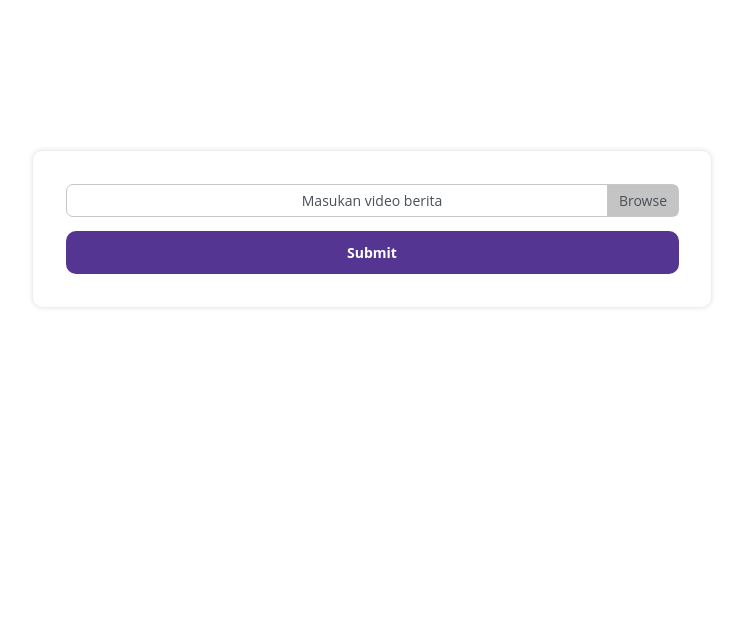
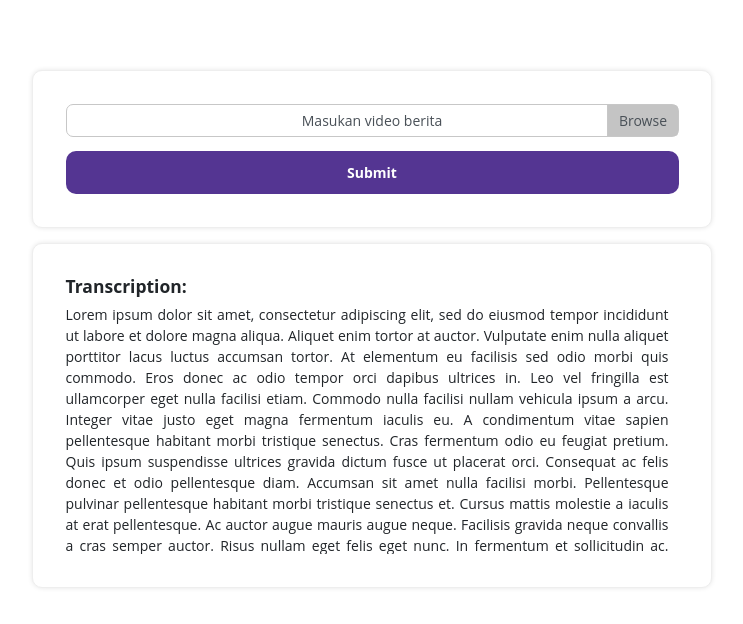
Before and after one commit to moalghifari/automatic-subtitle-generation-client, a React (Create React App) app: page / in a window 1280 px wide. Shown: the top 624 px of the page, without its empty margins (268-1011 px from the left). Built offline with nearby package versions, Linux system fonts and the light colour scheme.

Commit message:
Add transcription card

```diff
--- a/src/App.js
+++ b/src/App.js
@@ -82,6 +82,24 @@ const App = () => {
           </div>
         </Card>
       </div>
+      <div className="transcription-card">
+        <Card body>
+          <div className="transcription-block">
+            <h5 className="text-left text-bold">
+              Transcription:
+            </h5>
+            <div className="transcription">
+              <p>
+                Lorem ipsum dolor sit amet, consectetur adipiscing elit, sed do eiusmod tempor incididunt ut labore et dolore magna aliqua. Aliquet enim tortor at auctor. Vulputate enim nulla aliquet porttitor lacus luctus accumsan tortor. At elementum eu facilisis sed odio morbi quis commodo. Eros donec ac odio tempor orci dapibus ultrices in. Leo vel fringilla est ullamcorper eget nulla facilisi etiam. Commodo nulla facilisi nullam vehicula ipsum a arcu. Integer vitae justo eget magna fermentum iaculis eu. A condimentum vitae sapien pellentesque habitant morbi tristique senectus. Cras fermentum odio eu feugiat pretium. Quis ipsum suspendisse ultrices gravida dictum fusce ut placerat orci.
+                Consequat ac felis donec et odio pellentesque diam. Accumsan sit amet nulla facilisi morbi. Pellentesque pulvinar pellentesque habitant morbi tristique senectus et. Cursus mattis molestie a iaculis at erat pellentesque. Ac auctor augue mauris augue neque. Facilisis gravida neque convallis a cras semper auctor. Risus nullam eget felis eget nunc. In fermentum et sollicitudin ac. Proin libero nunc consequat interdum varius sit amet. Nulla at volutpat diam ut venenatis tellus. Amet justo donec enim diam vulputate. Eget est lorem ipsum dolor sit. Suspendisse sed nisi lacus sed viverra tellus in hac habitasse. Aenean vel elit scelerisque mauris pellentesque pulvinar pellentesque habitant. Sed velit dignissim sodales ut eu sem integer vitae. Pulvinar neque laoreet suspendisse interdum consectetur libero.
+                Bibendum enim facilisis gravida neque convallis a cras semper auctor. Amet mattis vulputate enim nulla aliquet porttitor. Enim blandit volutpat maecenas volutpat blandit aliquam etiam erat velit. Tempor orci eu lobortis elementum nibh tellus molestie. Sapien et ligula ullamcorper malesuada. Auctor elit sed vulputate mi sit amet mauris. Mauris a diam maecenas sed enim ut sem viverra aliquet. Eget arcu dictum varius duis at. Est ultricies integer quis auctor elit sed vulputate mi. Ultricies integer quis auctor elit sed vulputate mi sit amet. Proin sagittis nisl rhoncus mattis rhoncus. Interdum varius sit amet mattis vulputate enim nulla.
+                Turpis egestas pretium aenean pharetra magna. Malesuada proin libero nunc consequat interdum varius. Amet tellus cras adipiscing enim eu turpis egestas pretium. Massa tincidunt nunc pulvinar sapien et ligula ullamcorper. Nam libero justo laoreet sit amet cursus sit amet dictum. Vulputate eu scelerisque felis imperdiet proin fermentum leo vel. Nisl nunc mi ipsum faucibus vitae aliquet nec. Scelerisque eu ultrices vitae auctor eu augue. Euismod quis viverra nibh cras pulvinar mattis. Ullamcorper malesuada proin libero nunc consequat interdum varius sit amet. Mauris pharetra et ultrices neque ornare.
+                Eget arcu dictum varius duis at consectetur lorem donec massa. Integer vitae justo eget magna fermentum iaculis eu non. Tellus molestie nunc non blandit massa. Et tortor at risus viverra adipiscing at in tellus. Aliquet enim tortor at auctor urna nunc id cursus. Purus in mollis nunc sed id semper risus in. Luctus accumsan tortor posuere ac ut consequat semper viverra. Duis convallis convallis tellus id. Sagittis purus sit amet volutpat consequat mauris nunc. Nunc consequat interdum varius sit amet mattis vulputate enim. Mattis ullamcorper velit sed ullamcorper morbi tincidunt. Sem et tortor consequat id porta nibh venenatis. In massa tempor nec feugiat nisl. Porttitor rhoncus dolor purus non enim praesent elementum facilisis leo. Amet mauris commodo quis imperdiet. Lobortis elementum nibh tellus molestie nunc non blandit massa. Ac turpis egestas sed tempus urna et. Enim neque volutpat ac tincidunt. Arcu bibendum at varius vel pharetra vel turpis nunc. In eu mi bibendum neque egestas.
+              </p>
+            </div>
+          </div>
+        </Card>
+      </div>
     </div>
   );
 }
--- a/src/index.css
+++ b/src/index.css
@@ -977,7 +977,7 @@ a.badge-secondary:hover {
 }
 
 .video-card {
-  margin-top: 150px;
+  margin-top: 70px;
   padding-left: 300px;
   padding-right: 300px;
 }
@@ -993,3 +993,25 @@ a.badge-secondary:hover {
 .App {
   text-align: center;
 }
+
+.transcription-card {
+  margin-top: 15px;
+  padding-left: 300px;
+  padding-right: 300px;
+}
+
+.transcription-block {
+  padding: 15px;
+  height: fit-content;
+}
+
+.transcription {
+  height: 250px;
+  text-align: justify;
+  overflow-y: auto;
+  padding-right: 10px;
+}
+
+.text-left {
+  text-align: left;
+}
```
